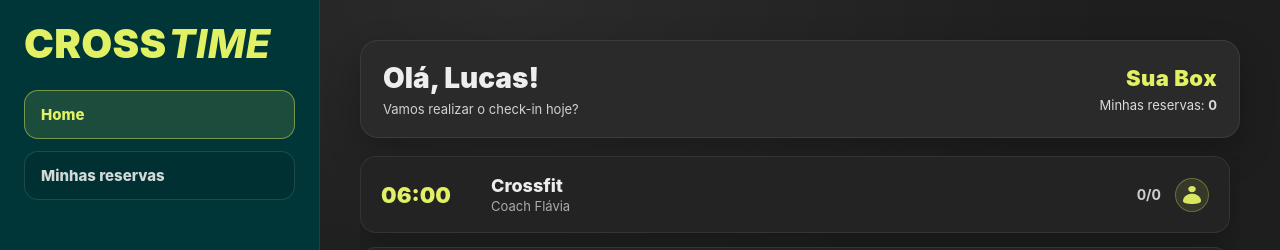
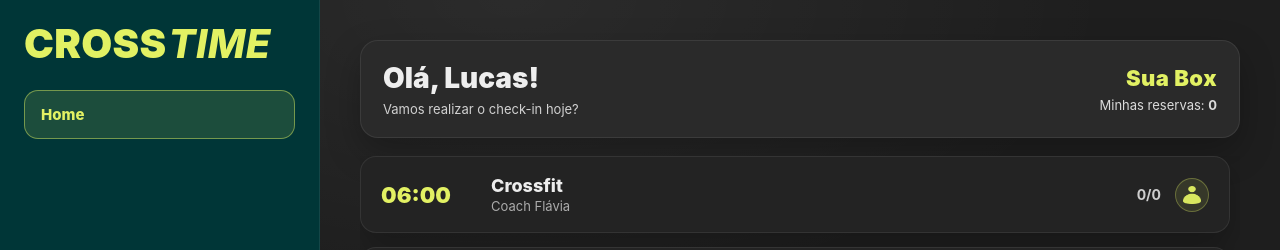
Before and after one commit to lucasl1803/cross-time, a React app in the folder frontend/: page /home in a window 1280 px wide. Shown: the top 250 px of the page. Built offline with nearby package versions, Linux system fonts and the light colour scheme; no server answers; the HTML template or start-up script is replaced by a standard one.

Commit message:
feat(frontend): remove 'Minhas reservas' do menu e do header no modo aluno

```diff
--- a/frontend/src/pages/Home.jsx
+++ b/frontend/src/pages/Home.jsx
@@ -151,9 +151,8 @@ export default function Home() {
         <div style={s.navItems}>
           <div style={{ ...s.navItem, ...s.navItemActive }}>Home</div>
 
-          {!isCoach && (
-            <div style={{ ...s.navItem, ...s.navItemIdle }}>Minhas reservas</div>
-          )}
+
+
 
           {isCoach && (
             <div
```
